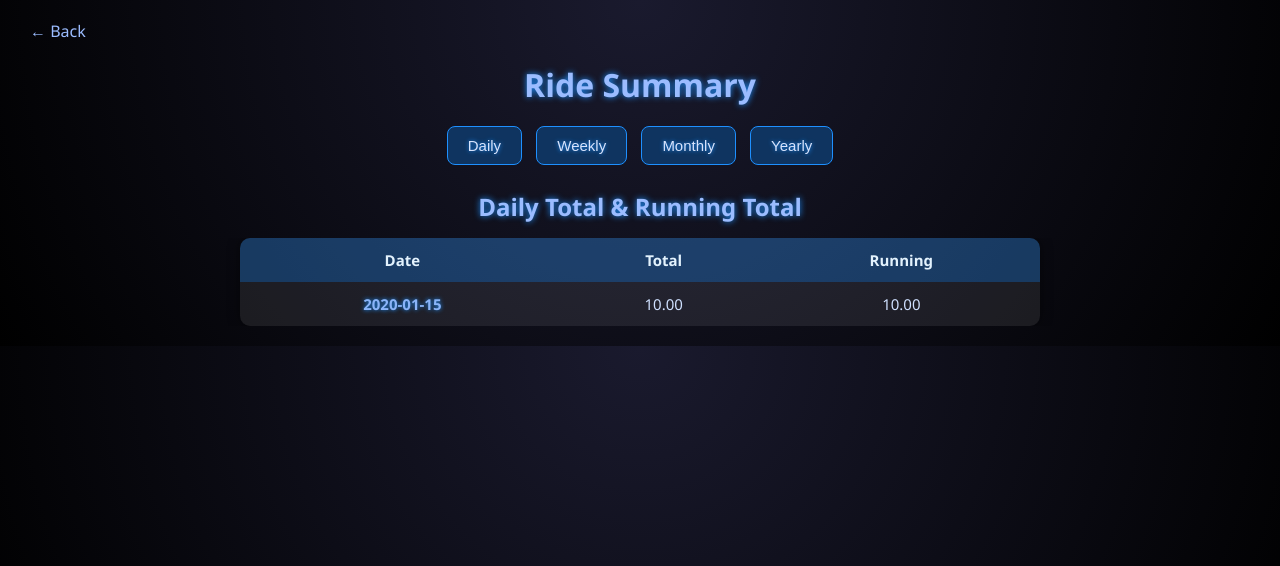
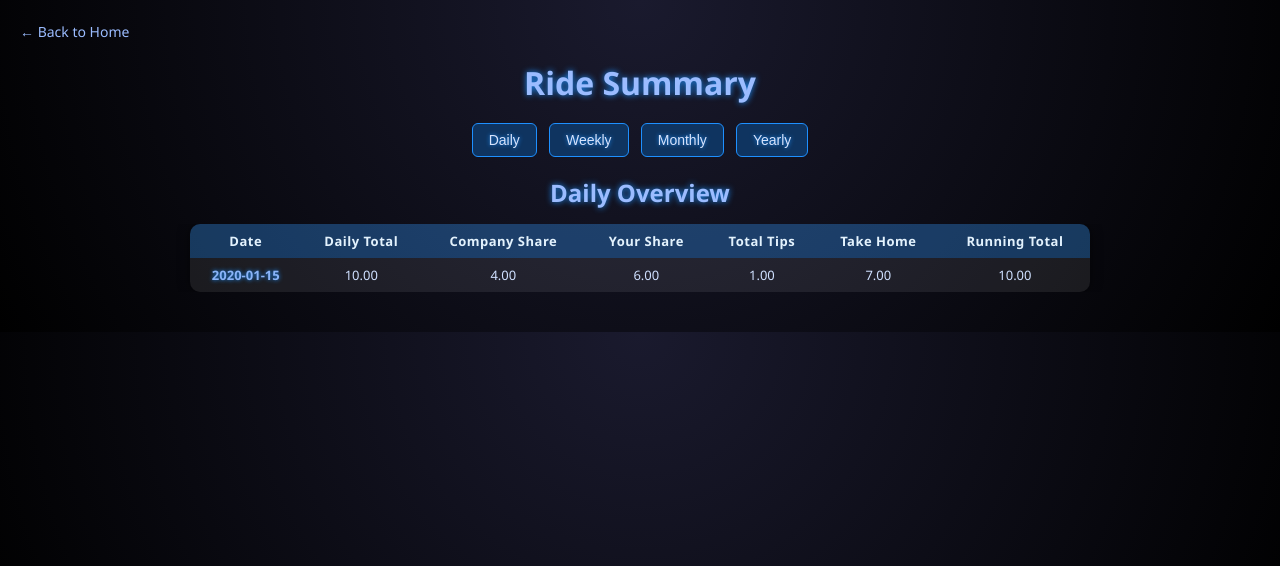
Before and after one commit to ramkumarbypilla/expense, a Django app: page /summary/ in a window 1280 px wide. Shown: the top 566 px of the page. Run offline with Django 5.2, Linux system fonts and the light colour scheme; tables that the repository leaves empty hold one stand-in row (values such as "Sample post").

```diff
--- a/home/templates/summary.html
+++ b/home/templates/summary.html
@@ -2,7 +2,8 @@
 <html lang="en">
 <head>
     <meta charset="UTF-8">
-    <meta name="viewport" content="width=device-width, initial-scale=1.0"> <!-- IMPORTANT FOR MOBILE -->
+    <!-- Important for mobile -->
+    <meta name="viewport" content="width=device-width, initial-scale=1.0">
     <title>Summary</title>
 
     <style>
@@ -19,33 +20,40 @@
             text-align: center;
             color: #9bbcff;
             text-shadow: 0 0 6px #1e90ff;
+            margin-top: 10px;
             margin-bottom: 15px;
         }
 
         a {
             color: #9bbcff;
             text-decoration: none;
-            font-size: 16px;
-            margin-left: 10px;
+            font-size: 14px;
         }
 
-        /* Tabs */
+        /* Back link */
+        .back-link {
+            display: inline-block;
+            margin-bottom: 10px;
+        }
+
+        /* Tab Buttons */
         .tabs {
             text-align: center;
-            margin-bottom: 20px;
+            margin-bottom: 15px;
+            margin-top: 5px;
         }
 
         .tabs button {
-            padding: 10px 20px;
-            margin: 5px;
+            padding: 8px 16px;
+            margin: 4px;
             background: #0f3460;
             color: #d7e3fc;
             border: 1px solid #1e90ff;
-            border-radius: 8px;
+            border-radius: 6px;
             cursor: pointer;
+            transition: 0.3s;
             text-shadow: 0 0 4px #1e90ff;
-            transition: 0.3s;
-            font-size: 15px;
+            font-size: 14px;
         }
 
         .tabs button:hover {
@@ -53,6 +61,11 @@
             box-shadow: 0 0 8px #1e90ff;
         }
 
+        .tabs button:active {
+            transform: scale(0.96);
+        }
+
+        /* Tab Content */
         .tab-content {
             display: none;
             animation: fadeIn 0.4s ease-in-out;
@@ -67,16 +80,17 @@
             100% { opacity: 1; transform: translateY(0); }
         }
 
-        /* RESPONSIVE TABLE WRAPPER */
-        .table-container {
-            width: 100%;
+        /* Table wrapper for horizontal scroll on mobile */
+        .table-wrapper {
+            max-width: 100%;
             overflow-x: auto;
-            margin: auto;
+            margin: 0 auto 20px auto;
         }
 
+        /* Tables */
         table {
-            width: 800px;       /* Desktop width */
-            max-width: 100%;    /* Prevent stretching on mobile */
+            width: 900px;
+            max-width: 100%;
             margin: auto;
             border-collapse: collapse;
             background: rgba(255, 255, 255, 0.05);
@@ -86,64 +100,65 @@
         }
 
         th, td {
-            padding: 12px;
+            padding: 8px;
             text-align: center;
-            font-size: 15px;
+            white-space: nowrap;
         }
 
         th {
             background: rgba(30, 144, 255, 0.3);
             color: #e3f2fd;
+            font-size: 13px;
+            letter-spacing: 0.5px;
         }
 
         td {
             background: rgba(255, 255, 255, 0.03);
             color: #cfe0ff;
+            font-size: 13px;
         }
 
         tr:nth-child(even) td {
-            background: rgba(255, 255, 255, 0.07);
+            background: rgba(255, 255, 255, 0.08);
         }
 
+        /* Date Highlight */
         .date-text {
             color: #8ab4f8;
             font-weight: bold;
             text-shadow: 0 0 4px #1e90ff;
         }
 
-        /* ------- MOBILE RESPONSIVE FIX -------- */
-        @media (max-width: 600px) {
-
+        /* Responsive tweaks for small screens */
+        @media (max-width: 768px) {
             body {
                 padding: 10px;
             }
 
-            h1, h2 {
-                font-size: 20px;
+            h1 {
+                font-size: 22px;
+            }
+
+            h2 {
+                font-size: 18px;
             }
 
             .tabs button {
-                width: 100%;             /* Full width buttons */
-                margin: 6px 0;
-                font-size: 16px;
-                padding: 12px;
-            }
-
-            table {
-                width: 600px;           /* Slightly small version */
+                padding: 6px 10px;
+                font-size: 12px;
+                margin: 2px;
             }
 
             th, td {
-                padding: 10px;
-                font-size: 14px;
+                padding: 6px;
+                font-size: 12px;
             }
         }
-
     </style>
 </head>
 <body>
 
-<a href="/">← Back</a>
+<a href="/" class="back-link">← Back to Home</a>
 
 <h1>Ride Summary</h1>
 
@@ -154,18 +169,20 @@
     <button onclick="openTab('yearly')">Yearly</button>
 </div>
 
-
 <!-- DAILY -->
 <div id="daily" class="tab-content active">
-    <h2>Daily Total & Running Total</h2>
-
-    <div class="table-container">
+    <h2>Daily Overview</h2>
+    <div class="table-wrapper">
         <table>
             <thead>
             <tr>
                 <th>Date</th>
-                    <th>Total</th>
-                    <th>Running</th>
+                <th>Daily Total</th>
+                <th>Company Share</th>
+                <th>Your Share</th>
+                <th>Total Tips</th>
+                <th>Take Home</th>
+                <th>Running Total</th>
             </tr>
             </thead>
             <tbody>
@@ -173,25 +190,34 @@
                 <tr>
                     <td class="date-text">{{ row.day|date:"Y-m-d" }}</td>
                     <td>{{ row.total_amount|floatformat:2 }}</td>
+                    <td>{{ row.company_share|floatformat:2 }}</td>
+                    <td>{{ row.driver_share|floatformat:2 }}</td>
+                    <td>{{ row.total_tips|floatformat:2 }}</td>
+                    <td>{{ row.take_home|floatformat:2 }}</td>
                     <td>{{ row.running_total|floatformat:2 }}</td>
                 </tr>
+            {% empty %}
+                <tr><td colspan="7">No rides found</td></tr>
             {% endfor %}
             </tbody>
         </table>
     </div>
 </div>
 
-
 <!-- WEEKLY -->
 <div id="weekly" class="tab-content">
-    <h2>Weekly Totals</h2>
-    <div class="table-container">
+    <h2>Weekly Overview</h2>
+    <div class="table-wrapper">
         <table>
             <thead>
             <tr>
                 <th>Year</th>
                 <th>Week</th>
-                    <th>Total</th>
+                <th>Total Amount</th>
+                <th>Company Share</th>
+                <th>Your Share</th>
+                <th>Total Tips</th>
+                <th>Take Home</th>
             </tr>
             </thead>
             <tbody>
@@ -200,7 +226,13 @@
                     <td>{{ row.year }}</td>
                     <td>{{ row.week }}</td>
                     <td>{{ row.total_amount|floatformat:2 }}</td>
+                    <td>{{ row.company_share|floatformat:2 }}</td>
+                    <td>{{ row.driver_share|floatformat:2 }}</td>
+                    <td>{{ row.total_tips|floatformat:2 }}</td>
+                    <td>{{ row.take_home|floatformat:2 }}</td>
                 </tr>
+            {% empty %}
+                <tr><td colspan="7">No rides found</td></tr>
             {% endfor %}
             </tbody>
         </table>
@@ -209,13 +241,17 @@
 
 <!-- MONTHLY -->
 <div id="monthly" class="tab-content">
-    <h2>Monthly Totals</h2>
-    <div class="table-container">
+    <h2>Monthly Overview</h2>
+    <div class="table-wrapper">
         <table>
             <thead>
             <tr>
                 <th>Month</th>
-                    <th>Total</th>
+                <th>Total Amount</th>
+                <th>Company Share</th>
+                <th>Your Share</th>
+                <th>Total Tips</th>
+                <th>Take Home</th>
             </tr>
             </thead>
             <tbody>
@@ -223,7 +259,13 @@
                 <tr>
                     <td class="date-text">{{ row.month|date:"F Y" }}</td>
                     <td>{{ row.total_amount|floatformat:2 }}</td>
+                    <td>{{ row.company_share|floatformat:2 }}</td>
+                    <td>{{ row.driver_share|floatformat:2 }}</td>
+                    <td>{{ row.total_tips|floatformat:2 }}</td>
+                    <td>{{ row.take_home|floatformat:2 }}</td>
                 </tr>
+            {% empty %}
+                <tr><td colspan="6">No rides found</td></tr>
             {% endfor %}
             </tbody>
         </table>
@@ -232,13 +274,17 @@
 
 <!-- YEARLY -->
 <div id="yearly" class="tab-content">
-    <h2>Yearly Totals</h2>
-    <div class="table-container">
+    <h2>Yearly Overview</h2>
+    <div class="table-wrapper">
         <table>
             <thead>
             <tr>
                 <th>Year</th>
-                    <th>Total</th>
+                <th>Total Amount</th>
+                <th>Company Share</th>
+                <th>Your Share</th>
+                <th>Total Tips</th>
+                <th>Take Home</th>
             </tr>
             </thead>
             <tbody>
@@ -246,7 +292,13 @@
                 <tr>
                     <td class="date-text">{{ row.year }}</td>
                     <td>{{ row.total_amount|floatformat:2 }}</td>
+                    <td>{{ row.company_share|floatformat:2 }}</td>
+                    <td>{{ row.driver_share|floatformat:2 }}</td>
+                    <td>{{ row.total_tips|floatformat:2 }}</td>
+                    <td>{{ row.take_home|floatformat:2 }}</td>
                 </tr>
+            {% empty %}
+                <tr><td colspan="6">No rides found</td></tr>
             {% endfor %}
             </tbody>
         </table>
@@ -255,7 +307,9 @@
 
 <script>
     function openTab(id) {
-        document.querySelectorAll('.tab-content').forEach(t => t.classList.remove('active'));
+        document.querySelectorAll('.tab-content').forEach(
+            tab => tab.classList.remove('active')
+        );
         document.getElementById(id).classList.add('active');
     }
 </script>
--- a/home/views.py
+++ b/home/views.py
@@ -86,7 +86,11 @@ def delete_ride(request, ride_id):
 
 
 def summary(request):
-    # ---------- DAILY TOTAL + RUNNING TOTAL + SHARES ----------
+    # Percentages
+    COMPANY_PERCENT = Decimal('0.40')
+    DRIVER_PERCENT = Decimal('0.60')
+
+    # ---------- DAILY TOTAL + RUNNING TOTAL ----------
     daily_qs = (
         Ride.objects
         .annotate(day=TruncDate('created_at'))
@@ -100,28 +104,27 @@ def summary(request):
 
     daily_data = []
     running_total = Decimal('0')
-
     for row in daily_qs:
-        amount = row['total_amount'] or Decimal('0')
+        amt = row['total_amount'] or Decimal('0')
         tips = row['total_tips'] or Decimal('0')
 
-        running_total += amount
+        company_share = (amt * COMPANY_PERCENT)
+        driver_share = (amt * DRIVER_PERCENT)
+        take_home = driver_share + tips
 
-        company_share = amount * Decimal('0.40')
-        my_share = amount * Decimal('0.60')
-        take_home = my_share + tips
+        running_total += amt
 
         daily_data.append({
             'day': row['day'],
-            'total_amount': amount,
+            'total_amount': amt,
             'running_total': running_total,
+            'company_share': company_share,
+            'driver_share': driver_share,
             'total_tips': tips,
-            'company_share': company_share,
-            'my_share': my_share,
             'take_home': take_home,
         })
 
-    # ---------- WEEKLY TOTAL + SHARES ----------
+    # ---------- WEEKLY TOTAL ----------
     weekly_qs = (
         Ride.objects
         .annotate(
@@ -138,24 +141,24 @@ def summary(request):
 
     weekly_data = []
     for row in weekly_qs:
-        amount = row['total_amount'] or Decimal('0')
+        amt = row['total_amount'] or Decimal('0')
         tips = row['total_tips'] or Decimal('0')
 
-        company_share = amount * Decimal('0.40')
-        my_share = amount * Decimal('0.60')
-        take_home = my_share + tips
+        company_share = (amt * COMPANY_PERCENT)
+        driver_share = (amt * DRIVER_PERCENT)
+        take_home = driver_share + tips
 
         weekly_data.append({
             'year': row['year'],
             'week': row['week'],
-            'total_amount': amount,
+            'total_amount': amt,
+            'company_share': company_share,
+            'driver_share': driver_share,
             'total_tips': tips,
-            'company_share': company_share,
-            'my_share': my_share,
             'take_home': take_home,
         })
 
-    # ---------- MONTHLY TOTAL + SHARES ----------
+    # ---------- MONTHLY TOTAL ----------
     monthly_qs = (
         Ride.objects
         .annotate(month=TruncMonth('created_at'))
@@ -169,23 +172,23 @@ def summary(request):
 
     monthly_data = []
     for row in monthly_qs:
-        amount = row['total_amount'] or Decimal('0')
+        amt = row['total_amount'] or Decimal('0')
         tips = row['total_tips'] or Decimal('0')
 
-        company_share = amount * Decimal('0.40')
-        my_share = amount * Decimal('0.60')
-        take_home = my_share + tips
+        company_share = (amt * COMPANY_PERCENT)
+        driver_share = (amt * DRIVER_PERCENT)
+        take_home = driver_share + tips
 
         monthly_data.append({
             'month': row['month'],
-            'total_amount': amount,
+            'total_amount': amt,
+            'company_share': company_share,
+            'driver_share': driver_share,
             'total_tips': tips,
-            'company_share': company_share,
-            'my_share': my_share,
             'take_home': take_home,
         })
 
-    # ---------- YEARLY TOTAL + SHARES ----------
+    # ---------- YEARLY TOTAL ----------
     yearly_qs = (
         Ride.objects
         .annotate(year=ExtractYear('created_at'))
@@ -199,19 +202,19 @@ def summary(request):
 
     yearly_data = []
     for row in yearly_qs:
-        amount = row['total_amount'] or Decimal('0')
+        amt = row['total_amount'] or Decimal('0')
         tips = row['total_tips'] or Decimal('0')
 
-        company_share = amount * Decimal('0.40')
-        my_share = amount * Decimal('0.60')
-        take_home = my_share + tips
+        company_share = (amt * COMPANY_PERCENT)
+        driver_share = (amt * DRIVER_PERCENT)
+        take_home = driver_share + tips
 
         yearly_data.append({
             'year': row['year'],
-            'total_amount': amount,
+            'total_amount': amt,
+            'company_share': company_share,
+            'driver_share': driver_share,
             'total_tips': tips,
-            'company_share': company_share,
-            'my_share': my_share,
             'take_home': take_home,
         })
 
```
Lines whose indentation alone changed are shown as unchanged.
